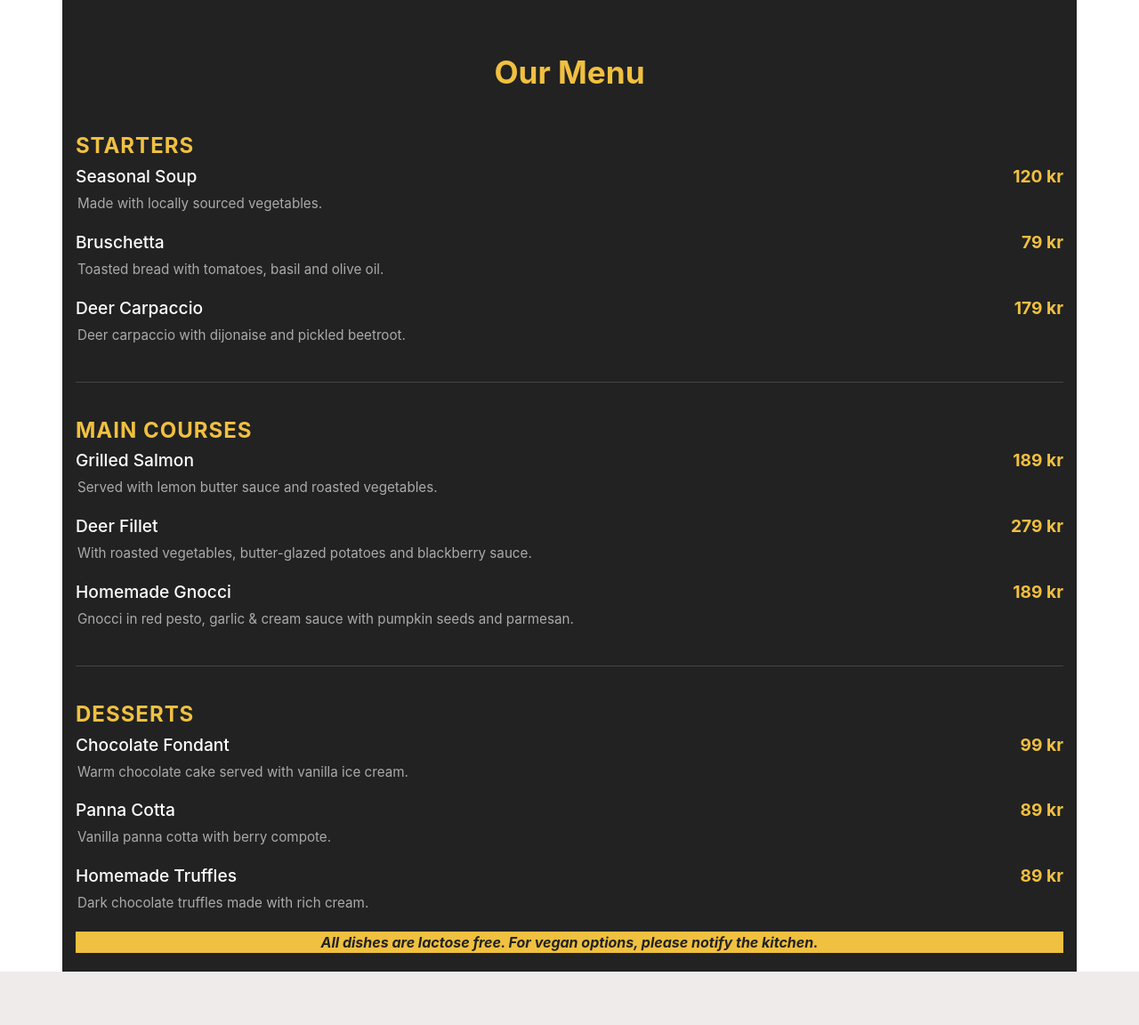
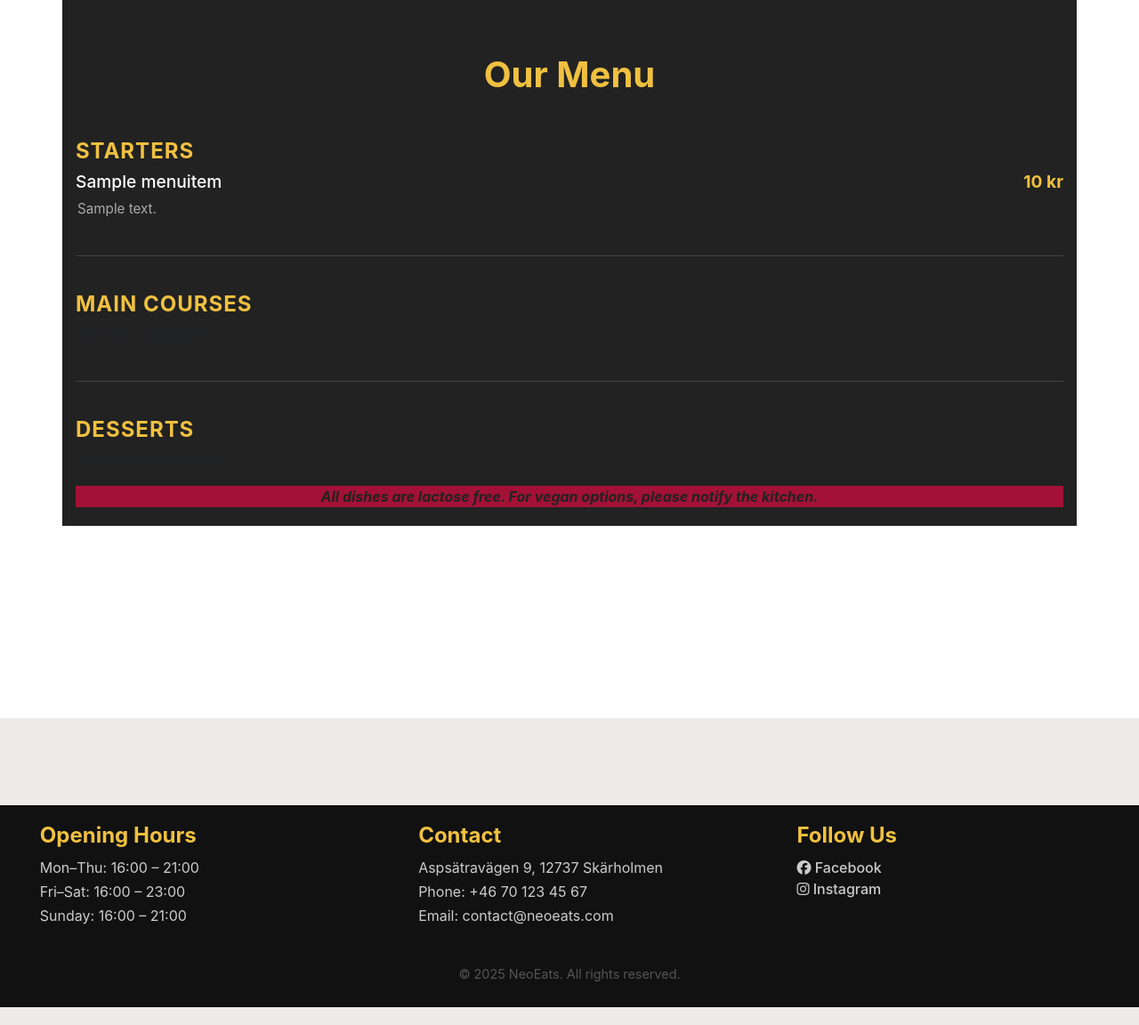
Before and after one commit to LadyNeowen/NeoEats, a Django app: page /menu/ in a window 1280 px wide. Shown: the part 86-1238 px from the top of the page at 89% size. Run offline with Django 4.2, Linux system fonts and the light colour scheme; tables that the repository leaves empty hold one stand-in row (values such as "Sample post").

Commit message:
Updated menu.html with admin and views.py

```diff
--- a/menu/templates/menu/menu.html
+++ b/menu/templates/menu/menu.html
@@ -10,88 +10,49 @@
 
     <!-- Starters -->
     <h3 class="menu-category">Starters</h3>
-
+    {% for item in starters %}
         <div class="menu-item">
             <h5>
-            Seasonal Soup
-            <span class="price">120 kr</span>
+                {{ item.name }}
+                <span class="price">{{ item.price }} kr</span>
             </h5>
-        <p class="description">Made with locally sourced vegetables.</p>
+            <p class="description">{{ item.description }}</p>
         </div>
-
-    <div class="menu-item">
-        <h5>
-            Bruschetta
-            <span class="price">79 kr</span>
-        </h5>
-        <p class="description">Toasted bread with tomatoes, basil and olive oil.</p>
-    </div>
-
-    <div class="menu-item">
-        <h5>
-            Deer Carpaccio
-            <span class="price">179 kr</span>
-        </h5>
-        <p class="description">Deer carpaccio with dijonaise and pickled beetroot.</p>
-    </div>
+    {% empty %}
+        <p class="description">No starters available.</p>
+    {% endfor %}
 
     <hr class="menu-divider">
 
     <!-- Mains -->
     <h3 class="menu-category">Main Courses</h3>
-
+    {% for item in mains %}
         <div class="menu-item">
             <h5>
-            Grilled Salmon
-            <span class="price">189 kr</span>
+                {{ item.name }}
+                <span class="price">{{ item.price }} kr</span>
             </h5>
-        <p class="description">Served with lemon butter sauce and roasted vegetables.</p>
+            <p class="description">{{ item.description }}</p>
         </div>
-
-    <div class="menu-item">
-        <h5>
-            Deer Fillet
-            <span class="price">279 kr</span>
-        </h5>
-        <p class="description">With roasted vegetables, butter-glazed potatoes and blackberry sauce.</p>
-    </div>
-
-    <div class="menu-item">
-        <h5>
-            Homemade Gnocci
-            <span class="price">189 kr</span>
-        </h5>
-        <p class="description">Gnocci in red pesto, garlic & cream sauce with pumpkin seeds and parmesan.</p>
-    </div>
+    {% empty %}
+        <p class="description">No mains available.</p>
+    {% endfor %}
 
     <hr class="menu-divider">
 
     <!-- Desserts -->
     <h3 class="menu-category">Desserts</h3>
-
+    {% for item in desserts %}
         <div class="menu-item">
             <h5>
-            Chocolate Fondant
-            <span class="price">99 kr</span>
+                {{ item.name }}
+                <span class="price">{{ item.price }} kr</span>
             </h5>
-        <p class="description">Warm chocolate cake served with vanilla ice cream.</p>
+            <p class="description">{{ item.description }}</p>
         </div>
-
-    <div class="menu-item">
-        <h5>
-            Panna Cotta<span class="icons">
-            <span class="price">89 kr</span>
-        </h5>
-        <p class="description">Vanilla panna cotta with berry compote.</p>
-    </div>
-
-    <div class="menu-item">
-        <h5>
-            Homemade Truffles
-            <span class="price">89 kr</span>
-        </h5>
-        <p class="description">Dark chocolate truffles made with rich cream.</p>
-    </div>
+    {% empty %}
+        <p class="description">No desserts available.</p>
+    {% endfor %}
 
     <!-- Menu Footer Notes -->
     <div class="menu-notes-box">
@@ -99,4 +60,6 @@
             All dishes are lactose free. For vegan options, please notify the kitchen.
         </p>
     </div>
+
+</div>
 {% endblock %}
--- a/menu/views.py
+++ b/menu/views.py
@@ -1,4 +1,13 @@
 from django.shortcuts import render
+from .models import MenuItem
 
 def menu(request):
-    return render(request, "menu/menu.html")
+    starters = MenuItem.objects.filter(category='starter')
+    mains = MenuItem.objects.filter(category='main')
+    desserts = MenuItem.objects.filter(category='dessert')
+
+    return render(request, "menu/menu.html", {
+        "starters": starters,
+        "mains": mains,
+        "desserts": desserts,
+    })
--- a/static/css/styles.css
+++ b/static/css/styles.css
@@ -168,7 +168,7 @@
 
 /*Page Title*/
 .menu-page h1 {
-    font-size: 2.2rem;
+    font-size: 2.5rem;
     font-weight: bold;
     color: #f0c040;
 }
@@ -178,7 +178,7 @@
     margin-top: 40px;
     font-size: 1.5rem;
     font-weight: bold;
-    color: #f0c040;
+    color:#f0c040;
     text-transform: uppercase;
     letter-spacing: 1px;
 }
@@ -214,7 +214,7 @@
 }
 /*Notes from the restaurant*/
 .menu-notes-box {
-    background-color:#f0c040;
+    background-color:#a31236;;
     text-align: center;
     padding-bottom: 0;
     margin-bottom: 0;
```
Lines whose indentation alone changed are shown as unchanged.
